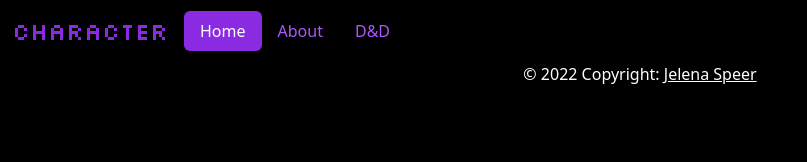
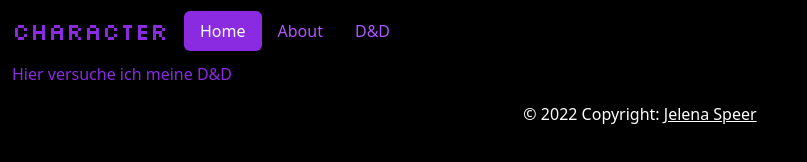
Before and after one commit to Jelenal1/WebPortfolio, a plain HTML site: page index.html in a window 1280 px wide. Shown: the whole page, without its empty margins (0-807 px from the left). Drawn offline with nearby package versions, Linux system fonts and the light colour scheme.

Commit message:
getting to the point of adding content

```diff
--- a/index.html
+++ b/index.html
@@ -41,22 +41,18 @@
         </div>
     </nav>
 
+    <p>Hier versuche ich meine D&D</p>
 
-
-
-
-
-
-    <footer class="bg-light text-center text-lg-start bg-black">
+    <footer class="text-center text-lg-start">
         <!-- Copyright -->
-        <div class="text-center text-white">
+        <div class="text-center text-white " style="background-color: black; ">
             © 2022 Copyright:
-            <a class="text-dark text-white" href="./index.html">Jelena Speer</a>
+            <a class="text-dark text-white " href="./index.html ">Jelena Speer</a>
         </div>
         <!-- Copyright -->
     </footer>
     <!-- JavaScript Bundle with Popper -->
-    <script src="https://cdn.jsdelivr.net/npm/bootstrap@5.2.2/dist/js/bootstrap.bundle.min.js" integrity="sha384-OERcA2EqjJCMA+/3y+gxIOqMEjwtxJY7qPCqsdltbNJuaOe923+mo//f6V8Qbsw3" crossorigin="anonymous"></script>
+    <script src="https://cdn.jsdelivr.net/npm/bootstrap@5.2.2/dist/js/bootstrap.bundle.min.js " integrity="sha384-OERcA2EqjJCMA+/3y+gxIOqMEjwtxJY7qPCqsdltbNJuaOe923+mo//f6V8Qbsw3 " crossorigin="anonymous "></script>
 </body>
 
 </html>
```
